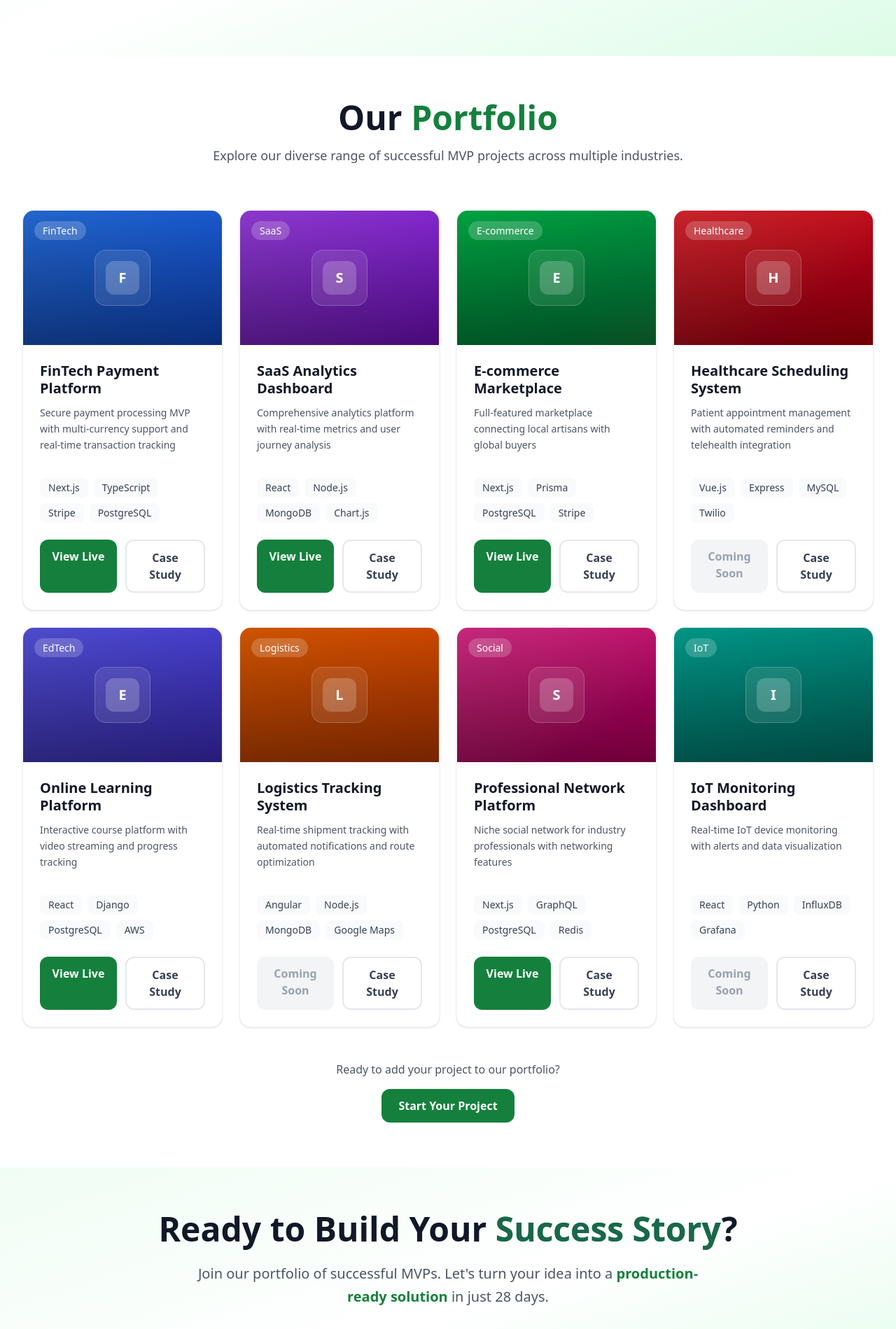
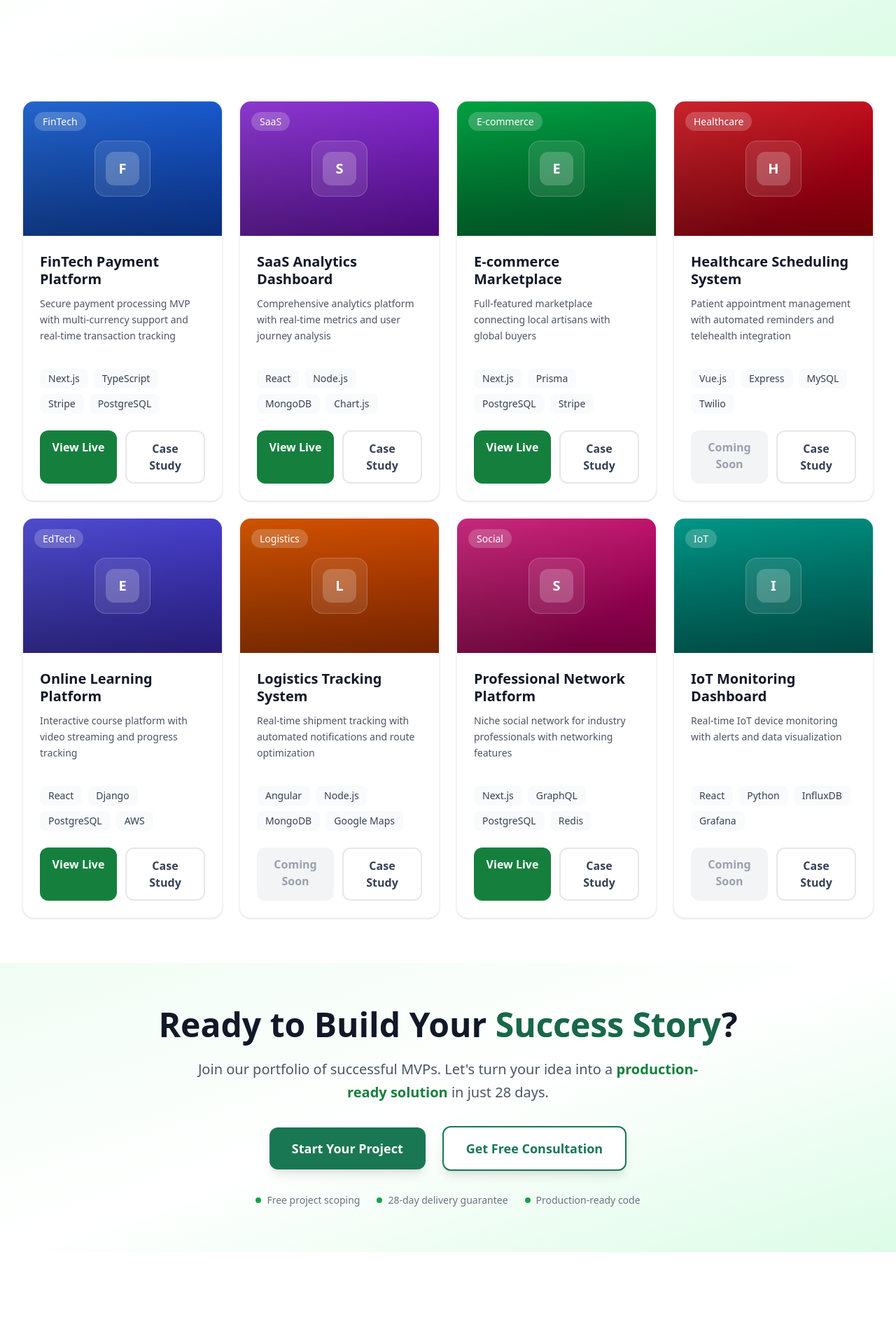
Before and after one commit to Minoqtopus/website, a Next.js app: page /portfolio in a window 1280 px wide. Shown: the part 400-2299 px from the top of the page at 70% size. After the commit the page ends 2189 px from the top, so only its background shows below. Built offline with nearby package versions, Linux system fonts and the light colour scheme.

Commit message:
feat: complete the portfolio page

```diff
--- a/src/app/(public)/portfolio/page.tsx
+++ b/src/app/(public)/portfolio/page.tsx
@@ -1,6 +1,6 @@
 import { Metadata } from "next";
 import { generateMetadata } from "@/lib/seo";
-import { PortfolioHero, ProjectShowcase, PortfolioCTA } from "@/components/sections";
+import { PortfolioHero, PortfolioShowcase, PortfolioCTA } from "@/components/sections";
 
 export const metadata: Metadata = generateMetadata({
   title: "Portfolio - Minoqtopus | MVP Projects & Case Studies",
@@ -12,7 +12,7 @@ export default function PortfolioPage() {
   return (
     <div className="scroll-smooth">
       <PortfolioHero />
-      <ProjectShowcase />
+      <PortfolioShowcase />
       <PortfolioCTA />
     </div>
   );
--- a/src/components/sections/PortfolioCTA.tsx
+++ b/src/components/sections/PortfolioCTA.tsx
@@ -2,24 +2,28 @@
 
 import { ScrollReveal } from "@/components/ui";
 import { APP_CONFIG } from "@/config";
+import { portfolioCopy } from "@/lib/content/pages/portfolio";
 
 export function PortfolioCTA() {
+  const { cta } = portfolioCopy;
+
   return (
     <section className="py-16 bg-gradient-to-br from-green-50 via-white to-green-100">
       <div className="container mx-auto px-4 sm:px-6 lg:px-8">
         <ScrollReveal delay={0.1}>
           <div className="max-w-4xl mx-auto text-center">
             <h2 className="text-3xl sm:text-4xl md:text-5xl font-black mb-6 text-gray-900 font-display">
-              Ready to Build Your{" "}
+              {cta.title.part1}{" "}
               <span className="text-transparent bg-clip-text bg-gradient-to-r from-green-700 via-green-600 to-green-700">
-                Success Story
+                {cta.title.highlight}
               </span>
-              ?
+              {cta.title.part2}
             </h2>
 
             <p className="text-lg sm:text-xl text-gray-600 max-w-3xl mx-auto mb-8 font-medium leading-relaxed">
-              Join our portfolio of successful MVPs. Let's turn your idea into a
-              <span className="text-green-700 font-bold"> production-ready solution</span> in just 28 days.
+              {cta.subtitle}
+              <span className="text-green-700 font-bold">{cta.subtitleHighlight}</span>
+              {cta.subtitleEnd}
             </p>
 
             <div className="flex flex-col sm:flex-row gap-4 sm:gap-6 justify-center items-center mb-8">
@@ -29,8 +33,9 @@ export function PortfolioCTA() {
                 rel="noopener noreferrer"
                 className="group relative text-white px-8 py-4 rounded-xl text-lg font-bold hover:bg-green-800 transition-all duration-300 shadow-lg hover:shadow-2xl hover:scale-105 overflow-hidden focus:outline-none focus:ring-4 focus:ring-green-500 focus:ring-opacity-50 font-display inline-flex items-center gap-3 w-full sm:w-auto justify-center"
                 style={{ backgroundColor: 'var(--color-primary)' }}
+                aria-label={cta.primary.ariaLabel}
               >
-                <span className="relative z-10">Start Your Project</span>
+                <span className="relative z-10">{cta.primary.text}</span>
               </a>
 
               <a
@@ -48,24 +53,19 @@ export function PortfolioCTA() {
                   e.currentTarget.style.backgroundColor = 'white';
                   e.currentTarget.style.color = 'var(--color-primary)';
                 }}
+                aria-label={cta.secondary.ariaLabel}
               >
-                <span>Get Free Consultation</span>
+                <span>{cta.secondary.text}</span>
               </a>
             </div>
 
             <div className="flex flex-col sm:flex-row items-center justify-center gap-6 text-gray-500 text-sm font-medium">
-              <div className="flex items-center gap-2">
-                <div className="w-2 h-2 rounded-full bg-green-600"></div>
-                Free project scoping
-              </div>
-              <div className="flex items-center gap-2">
-                <div className="w-2 h-2 rounded-full bg-green-600"></div>
-                28-day delivery guarantee
-              </div>
-              <div className="flex items-center gap-2">
-                <div className="w-2 h-2 rounded-full bg-green-600"></div>
-                Production-ready code
-              </div>
+              {cta.trustIndicators.map((indicator) => (
+                <div key={indicator.id} className="flex items-center gap-2">
+                  <div className="w-2 h-2 rounded-full bg-green-600"></div>
+                  {indicator.text}
+                </div>
+              ))}
             </div>
           </div>
         </ScrollReveal>
--- a/src/components/sections/PortfolioHero.tsx
+++ b/src/components/sections/PortfolioHero.tsx
@@ -1,42 +1,40 @@
 "use client";
 
 import { ScrollReveal } from "@/components/ui";
+import { portfolioCopy } from "@/lib/content/pages/portfolio";
 
 export function PortfolioHero() {
+  const { hero } = portfolioCopy;
+
   return (
     <section className="min-h-[60vh] flex items-center justify-center bg-gradient-to-br from-green-50 via-white to-green-100 relative overflow-hidden pt-20 pb-16">
       <main className="container mx-auto px-4 sm:px-6 lg:px-8 relative z-10 w-full">
         <div className="max-w-4xl mx-auto text-center">
           <ScrollReveal delay={0.1}>
             <h1 className="text-4xl sm:text-5xl md:text-6xl lg:text-7xl font-black mb-6 tracking-tight text-gray-900 leading-[1.1] font-display">
-              Our{" "}
+              {hero.title.part1}{" "}
               <span className="text-transparent bg-clip-text bg-gradient-to-r from-green-700 via-green-600 to-green-700">
-                Portfolio
+                {hero.title.highlight}
               </span>
             </h1>
           </ScrollReveal>
 
           <ScrollReveal delay={0.2}>
             <p className="text-lg sm:text-xl lg:text-2xl text-gray-600 max-w-3xl mx-auto mb-8 font-medium leading-relaxed">
-              Real projects, real results. See how we've helped startups and businesses
-              <span className="text-green-700 font-bold"> build successful MVPs</span> in record time.
+              {hero.subtitle}
+              <span className="text-green-700 font-bold">{hero.subtitleHighlight}</span>
+              {hero.subtitleEnd}
             </p>
           </ScrollReveal>
 
           <ScrollReveal delay={0.3}>
             <div className="flex flex-col sm:flex-row items-center justify-center gap-4 text-gray-500 text-sm sm:text-base font-medium">
-              <div className="flex items-center gap-2">
-                <div className="w-2 h-2 rounded-full bg-green-600"></div>
-                28-Day Delivery
-              </div>
-              <div className="flex items-center gap-2">
-                <div className="w-2 h-2 rounded-full bg-green-600"></div>
-                Production Ready
-              </div>
-              <div className="flex items-center gap-2">
-                <div className="w-2 h-2 rounded-full bg-green-600"></div>
-                Proven Results
-              </div>
+              {hero.trustIndicators.map((indicator) => (
+                <div key={indicator.id} className="flex items-center gap-2">
+                  <div className="w-2 h-2 rounded-full bg-green-600"></div>
+                  {indicator.text}
+                </div>
+              ))}
             </div>
           </ScrollReveal>
         </div>
--- a/src/components/sections/ProjectShowcase.tsx
+++ b/src/components/sections/PortfolioShowcase.tsx
@@ -1,115 +1,14 @@
 "use client";
 
 import { ScrollReveal } from "@/components/ui";
+import { portfolioProjects } from "@/lib/data/portfolio";
 
-interface Project {
-  id: string;
-  title: string;
-  description: string;
-  category: string;
-  techStack: string[];
-  caseStudyUrl: string;
-  liveUrl?: string;
-  color: string;
-}
-
-const projects: Project[] = [
-  {
-    id: "fintech-mvp",
-    title: "FinTech Payment Platform",
-    description: "Secure payment processing MVP with multi-currency support and real-time transaction tracking",
-    category: "FinTech",
-    techStack: ["Next.js", "TypeScript", "Stripe", "PostgreSQL"],
-    caseStudyUrl: "https://notion.so/your-workspace/fintech-case-study",
-    liveUrl: "https://fintech-platform.demo.com",
-    color: "from-blue-500 to-blue-600"
-  },
-  {
-    id: "saas-analytics",
-    title: "SaaS Analytics Dashboard",
-    description: "Comprehensive analytics platform with real-time metrics and user journey analysis",
-    category: "SaaS",
-    techStack: ["React", "Node.js", "MongoDB", "Chart.js"],
-    caseStudyUrl: "https://notion.so/your-workspace/saas-analytics-case-study",
-    liveUrl: "https://analytics-dashboard.demo.com",
-    color: "from-purple-500 to-purple-600"
-  },
-  {
-    id: "marketplace-mvp",
-    title: "E-commerce Marketplace",
-    description: "Full-featured marketplace connecting local artisans with global buyers",
-    category: "E-commerce",
-    techStack: ["Next.js", "Prisma", "PostgreSQL", "Stripe"],
-    caseStudyUrl: "https://notion.so/your-workspace/marketplace-case-study",
-    liveUrl: "https://artisan-marketplace.demo.com",
-    color: "from-green-500 to-green-600"
-  },
-  {
-    id: "healthcare-mvp",
-    title: "Healthcare Scheduling System",
-    description: "Patient appointment management with automated reminders and telehealth integration",
-    category: "Healthcare",
-    techStack: ["Vue.js", "Express", "MySQL", "Twilio"],
-    caseStudyUrl: "https://notion.so/your-workspace/healthcare-case-study",
-    color: "from-red-500 to-red-600"
-  },
-  {
-    id: "education-platform",
-    title: "Online Learning Platform",
-    description: "Interactive course platform with video streaming and progress tracking",
-    category: "EdTech",
-    techStack: ["React", "Django", "PostgreSQL", "AWS"],
-    caseStudyUrl: "https://notion.so/your-workspace/edtech-case-study",
-    liveUrl: "https://learning-platform.demo.com",
-    color: "from-indigo-500 to-indigo-600"
-  },
-  {
-    id: "logistics-tracker",
-    title: "Logistics Tracking System",
-    description: "Real-time shipment tracking with automated notifications and route optimization",
-    category: "Logistics",
-    techStack: ["Angular", "Node.js", "MongoDB", "Google Maps"],
-    caseStudyUrl: "https://notion.so/your-workspace/logistics-case-study",
-    color: "from-orange-500 to-orange-600"
-  },
-  {
-    id: "social-network",
-    title: "Professional Network Platform",
-    description: "Niche social network for industry professionals with networking features",
-    category: "Social",
-    techStack: ["Next.js", "GraphQL", "PostgreSQL", "Redis"],
-    caseStudyUrl: "https://notion.so/your-workspace/social-network-case-study",
-    liveUrl: "https://professional-network.demo.com",
-    color: "from-pink-500 to-pink-600"
-  },
-  {
-    id: "iot-dashboard",
-    title: "IoT Monitoring Dashboard",
-    description: "Real-time IoT device monitoring with alerts and data visualization",
-    category: "IoT",
-    techStack: ["React", "Python", "InfluxDB", "Grafana"],
-    caseStudyUrl: "https://notion.so/your-workspace/iot-dashboard-case-study",
-    color: "from-teal-500 to-teal-600"
-  }
-];
-
-export function ProjectShowcase() {
+export function PortfolioShowcase() {
   return (
     <section className="py-16 bg-white">
       <div className="container mx-auto px-4 sm:px-6 lg:px-8">
-        <ScrollReveal delay={0.1}>
-          <div className="text-center mb-16">
-            <h2 className="text-3xl sm:text-4xl md:text-5xl font-black mb-4 text-gray-900 font-display">
-              Our <span className="text-green-700">Portfolio</span>
-            </h2>
-            <p className="text-lg text-gray-600 max-w-2xl mx-auto">
-              Explore our diverse range of successful MVP projects across multiple industries.
-            </p>
-          </div>
-        </ScrollReveal>
-
         <div className="grid sm:grid-cols-2 lg:grid-cols-3 xl:grid-cols-4 gap-6">
-          {projects.map((project, index) => (
+          {portfolioProjects.map((project, index) => (
             <ScrollReveal key={project.id} delay={0.1 + index * 0.05}>
               <div className="group bg-white rounded-2xl shadow-sm hover:shadow-xl transition-all duration-500 overflow-hidden border border-gray-100 hover:border-gray-200 h-full flex flex-col">
                 {/* Project Preview */}
@@ -194,18 +93,6 @@ export function ProjectShowcase() {
             </ScrollReveal>
           ))}
         </div>
-
-        <ScrollReveal delay={0.3}>
-          <div className="text-center mt-12">
-            <p className="text-gray-600 mb-4">Ready to add your project to our portfolio?</p>
-            <a
-              href="/contact"
-              className="inline-flex items-center px-6 py-3 bg-green-700 hover:bg-green-800 text-white font-semibold rounded-xl transition-colors"
-            >
-              Start Your Project
-            </a>
-          </div>
-        </ScrollReveal>
       </div>
     </section>
   );
--- a/src/components/sections/index.ts
+++ b/src/components/sections/index.ts
@@ -2,5 +2,5 @@
 export { Hero } from './Hero';
 export { CTASection } from './CTASection';
 export { PortfolioHero } from './PortfolioHero';
-export { ProjectShowcase } from './ProjectShowcase';
+export { PortfolioShowcase } from './PortfolioShowcase';
 export { PortfolioCTA } from './PortfolioCTA';
--- /dev/null
+++ b/src/lib/content/pages/portfolio.ts
@@ -0,0 +1,46 @@
+export const portfolioCopy = {
+  hero: {
+    title: {
+      part1: "Our",
+      highlight: "Portfolio"
+    },
+    subtitle: "Real projects, real results. See how we've helped startups and businesses",
+    subtitleHighlight: " build successful MVPs",
+    subtitleEnd: " in record time.",
+    trustIndicators: [
+      { id: "delivery", text: "28-Day Delivery" },
+      { id: "ready", text: "Production Ready" },
+      { id: "results", text: "Proven Results" }
+    ]
+  },
+  showcase: {
+    title: {
+      part1: "Our",
+      highlight: "Portfolio"
+    },
+    subtitle: "Explore our diverse range of successful MVP projects across multiple industries."
+  },
+  cta: {
+    title: {
+      part1: "Ready to Build Your",
+      highlight: "Success Story",
+      part2: "?"
+    },
+    subtitle: "Join our portfolio of successful MVPs. Let's turn your idea into a",
+    subtitleHighlight: " production-ready solution",
+    subtitleEnd: " in just 28 days.",
+    primary: {
+      text: "Start Your Project",
+      ariaLabel: "Start your project with Minoqtopus"
+    },
+    secondary: {
+      text: "Get Free Consultation",
+      ariaLabel: "Get free consultation with Minoqtopus"
+    },
+    trustIndicators: [
+      { id: "scoping", text: "Free project scoping" },
+      { id: "guarantee", text: "28-day delivery guarantee" },
+      { id: "code", text: "Production-ready code" }
+    ]
+  }
+} as const;
--- /dev/null
+++ b/src/lib/data/portfolio.ts
@@ -0,0 +1,90 @@
+export interface PortfolioProject {
+  id: string;
+  title: string;
+  description: string;
+  category: string;
+  techStack: string[];
+  caseStudyUrl: string;
+  liveUrl?: string;
+  color: string;
+}
+
+export const portfolioProjects: PortfolioProject[] = [
+  {
+    id: "fintech-mvp",
+    title: "FinTech Payment Platform",
+    description: "Secure payment processing MVP with multi-currency support and real-time transaction tracking",
+    category: "FinTech",
+    techStack: ["Next.js", "TypeScript", "Stripe", "PostgreSQL"],
+    caseStudyUrl: "https://notion.so/your-workspace/fintech-case-study",
+    liveUrl: "https://fintech-platform.demo.com",
+    color: "from-blue-500 to-blue-600"
+  },
+  {
+    id: "saas-analytics",
+    title: "SaaS Analytics Dashboard",
+    description: "Comprehensive analytics platform with real-time metrics and user journey analysis",
+    category: "SaaS",
+    techStack: ["React", "Node.js", "MongoDB", "Chart.js"],
+    caseStudyUrl: "https://notion.so/your-workspace/saas-analytics-case-study",
+    liveUrl: "https://analytics-dashboard.demo.com",
+    color: "from-purple-500 to-purple-600"
+  },
+  {
+    id: "marketplace-mvp",
+    title: "E-commerce Marketplace",
+    description: "Full-featured marketplace connecting local artisans with global buyers",
+    category: "E-commerce",
+    techStack: ["Next.js", "Prisma", "PostgreSQL", "Stripe"],
+    caseStudyUrl: "https://notion.so/your-workspace/marketplace-case-study",
+    liveUrl: "https://artisan-marketplace.demo.com",
+    color: "from-green-500 to-green-600"
+  },
+  {
+    id: "healthcare-mvp",
+    title: "Healthcare Scheduling System",
+    description: "Patient appointment management with automated reminders and telehealth integration",
+    category: "Healthcare",
+    techStack: ["Vue.js", "Express", "MySQL", "Twilio"],
+    caseStudyUrl: "https://notion.so/your-workspace/healthcare-case-study",
+    color: "from-red-500 to-red-600"
+  },
+  {
+    id: "education-platform",
+    title: "Online Learning Platform",
+    description: "Interactive course platform with video streaming and progress tracking",
+    category: "EdTech",
+    techStack: ["React", "Django", "PostgreSQL", "AWS"],
+    caseStudyUrl: "https://notion.so/your-workspace/edtech-case-study",
+    liveUrl: "https://learning-platform.demo.com",
+    color: "from-indigo-500 to-indigo-600"
+  },
+  {
+    id: "logistics-tracker",
+    title: "Logistics Tracking System",
+    description: "Real-time shipment tracking with automated notifications and route optimization",
+    category: "Logistics",
+    techStack: ["Angular", "Node.js", "MongoDB", "Google Maps"],
+    caseStudyUrl: "https://notion.so/your-workspace/logistics-case-study",
+    color: "from-orange-500 to-orange-600"
+  },
+  {
+    id: "social-network",
+    title: "Professional Network Platform",
+    description: "Niche social network for industry professionals with networking features",
+    category: "Social",
+    techStack: ["Next.js", "GraphQL", "PostgreSQL", "Redis"],
+    caseStudyUrl: "https://notion.so/your-workspace/social-network-case-study",
+    liveUrl: "https://professional-network.demo.com",
+    color: "from-pink-500 to-pink-600"
+  },
+  {
+    id: "iot-dashboard",
+    title: "IoT Monitoring Dashboard",
+    description: "Real-time IoT device monitoring with alerts and data visualization",
+    category: "IoT",
+    techStack: ["React", "Python", "InfluxDB", "Grafana"],
+    caseStudyUrl: "https://notion.so/your-workspace/iot-dashboard-case-study",
+    color: "from-teal-500 to-teal-600"
+  }
+];
```
